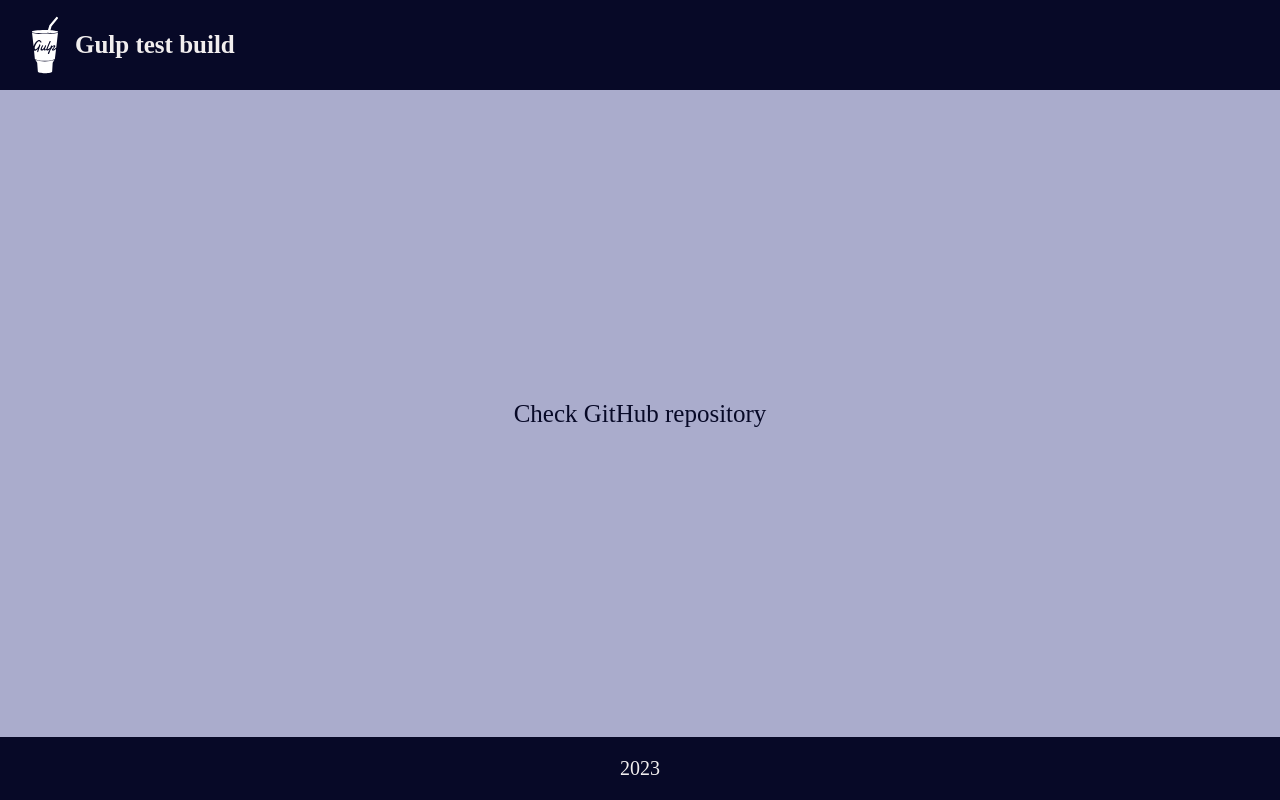
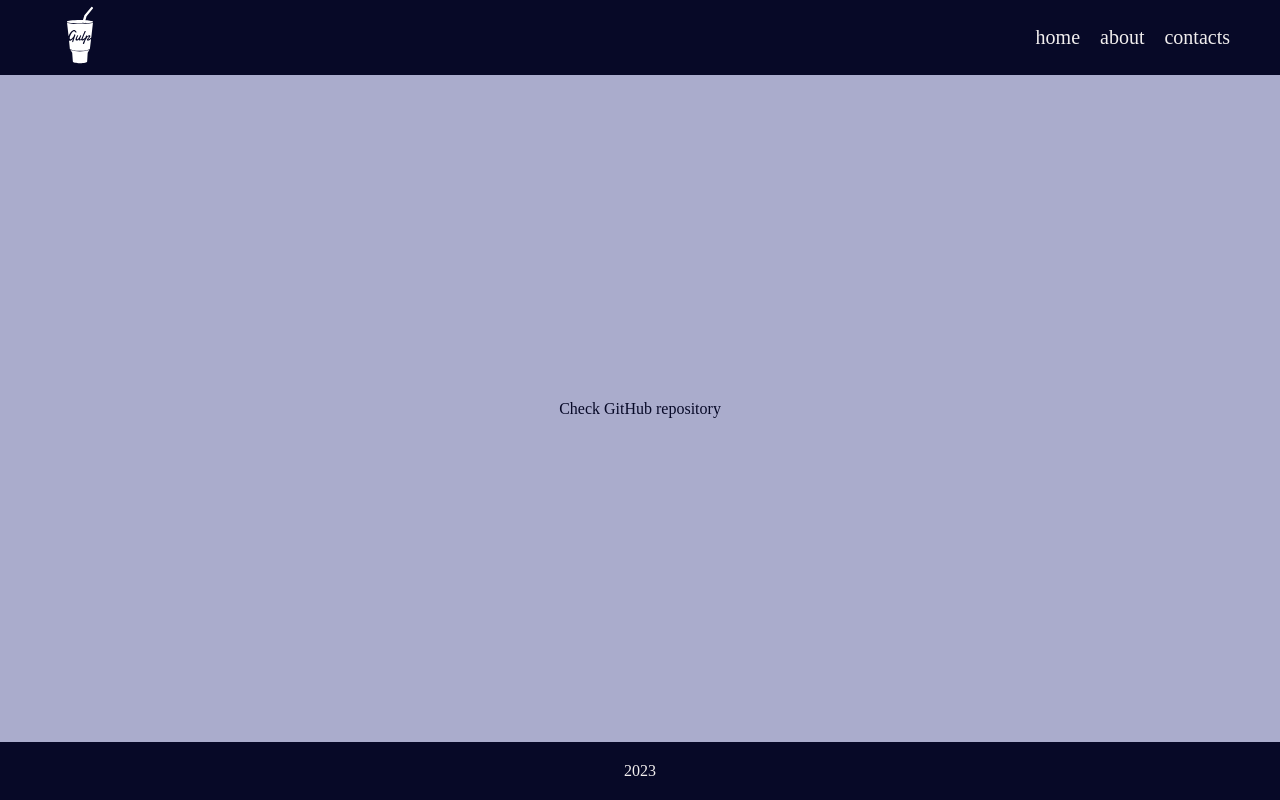
Before and after one commit to RainbowIsPerfect/gulp-build, a website: page src/index.html in a window 1280 px wide. Drawn offline with nearby package versions, Linux system fonts and the light colour scheme; files that its build step writes are made by us from their sources; a web font is replaced by a local one.

Commit message:
ts added

```diff
--- /dev/null
+++ b/src/components/footer.html
@@ -0,0 +1,5 @@
+<footer class="footer">
+    <div class="container">
+        <p class="footer__text">2023</p>
+    </div>
+</footer>
--- /dev/null
+++ b/src/components/header.html
@@ -0,0 +1,70 @@
+<header class="header">
+    <div class="container">
+        <nav class="header__nav">
+            <a class="header__logo" href="#">
+                <svg class="header__logo-img" width="60px" height="60px" viewBox="0 0 32 32" fill="#fff" xmlns="http://www.w3.org/2000/svg">
+                    <path
+                        d="M 22.154297 1 C 22.113531 1.0015781 22.081797 1.0129531 22.060547 1.0332031 L 18.345703 5.4453125 L 17.587891 8.0507812
+                        C 17.072891 8.0337813 16.541094 8.0273438 15.996094 8.0273438 C 12.135094 8.0273437 9 8.4363594 9 8.9433594 C 9 10.153359 22.990234
+                        10.153359 22.990234 8.9433594 C 22.990234 8.5683594 21.315391 8.2515625 18.900391 8.1015625 L 19.5 5.9570312 L 22.974609 1.7773438
+                        L 22.980469 1.7714844 C 23.058469 1.6904844 22.906203 1.447375 22.658203 1.234375 C 22.472203 1.073875 22.276594 0.99526563 22.154297
+                        1 z M 17.302734 9.0761719 L 17.289062 9.1171875 C 17.283062 9.1221875 17.283203 9.1287656 17.283203 9.1347656 C 17.283203 9.2097656
+                        17.586078 9.2714844 17.955078 9.2714844 C 18.324078 9.2714844 18.628906 9.2097656 18.628906 9.1347656 L 18.640625 9.0878906 C 18.737625
+                        9.1228906 18.791016 9.1629844 18.791016 9.2089844 C 18.791016 9.3299844 18.416219 9.4288281 17.949219 9.4238281 C 17.495219 9.4238281
+                        17.119141 9.3319375 17.119141 9.2109375 C 17.119141 9.1589375 17.193734 9.1111719 17.302734 9.0761719 z M 22.912109 9.4199219 C 21.061109
+                        10.406922 10.949797 10.413594 9.0917969 9.4335938 L 9.9140625 16.666016 C 10.271062 15.513016 11.173938 13.956375 12.335938 13.484375
+                        C 12.716938 13.328375 13.103797 13.329109 13.466797 13.537109 C 13.781797 13.710109 14.048125 14.072797 14.078125 14.216797 C 14.151125
+                        14.591797 13.957641 14.740234 13.806641 14.740234 C 13.624641 14.740234 13.485531 14.476312 13.394531 14.320312 C 13.146531 13.899313
+                        12.771094 13.881203 12.371094 14.158203 C 11.953094 14.446203 11.589938 14.930563 11.335938 15.351562 C 11.026938 15.858562 10.766375
+                        16.417563 10.609375 16.976562 C 10.518375 17.299563 10.435219 17.817047 10.574219 18.123047 C 10.635219 18.250047 10.725094 18.330078
+                        10.871094 18.330078 C 11.174094 18.330078 11.614172 17.950047 11.826172 17.748047 C 12.098172 17.489047 12.449031 17.085172 12.582031
+                        16.826172 L 12.898438 15.933594 C 13.055438 15.541594 13.496094 15.610594 13.496094 15.933594 C 13.496094 16.521594 13.273578 16.717594
+                        12.892578 17.933594 C 12.541578 19.057594 12.431641 19.421875 12.431641 19.421875 C 12.389641 19.582875 12.225781 19.853516 12.050781
+                        19.853516 C 11.977781 19.853516 11.924531 19.829203 11.894531 19.783203 C 11.833531 19.702203 11.839703 19.479875 11.845703 19.421875
+                        C 11.857703 19.237875 12.226109 18.14175 12.287109 17.96875 C 12.166109 18.09575 12.039391 18.223609 11.900391 18.349609 C 11.573391
+                        18.643609 11.047609 19.029297 10.599609 19.029297 C 10.393609 19.029297 10.261766 18.976625 10.134766 18.890625 L 10.59375 23.478516
+                        C 10.71475 23.766516 12.966641 24.464844 15.931641 24.464844 C 18.902641 24.464844 21.152578 23.761516 21.267578 23.478516 L 21.927734 18.027344
+                        C 21.582734 18.327344 21.184188 18.696859 20.742188 18.880859 C 20.415187 19.013859 19.689453 19.098781 19.689453 18.550781 C 19.689453 18.250781
+                        20.240547 17.6985 20.560547 17.3125 C 20.645547 17.2145 20.84375 16.972703 20.84375 16.845703 C 20.84375 16.678703 20.481719 16.717281 20.136719
+                        16.988281 C 19.942719 17.144281 19.760375 17.352828 19.609375 17.548828 C 19.349375 17.894828 19.210703 18.193406 19.095703 18.441406 C 18.720703
+                        19.259406 18.847922 18.936984 18.544922 19.708984 C 18.241922 20.475984 18.291469 20.388625 18.230469 20.515625 C 18.176469 20.625625 18.097281
+                        20.718391 17.988281 20.775391 C 17.873281 20.833391 17.716141 20.826812 17.619141 20.757812 C 17.565141 20.722812 17.539062 20.647922 17.539062
+                        20.544922 C 17.539062 20.492922 17.546594 20.440672 17.558594 20.388672 C 17.649594 20.036672 18.030797 19.346109 18.466797 18.412109 C 18.563797
+                        18.199109 18.526672 18.262297 18.513672 18.279297 C 18.138672 18.625297 17.853578 18.792766 17.642578 18.884766 C 17.291578 19.034766 16.855625
+                        19.034438 16.765625 18.648438 C 16.759625 18.625438 16.759906 18.601125 16.753906 18.578125 C 16.039906 19.108125 15.283922 19.252328 15.544922
+                        18.111328 C 15.266922 18.584328 14.7815 18.970703 14.1875 18.970703 C 13.9395 18.970703 13.757969 18.890734 13.667969 18.677734 C 13.528969 18.360734
+                        13.746312 17.817688 13.945312 17.304688 C 14.048312 17.045687 14.188953 16.734094 14.376953 16.371094 C 14.473953 16.175094 14.629937 16.059328
+                        14.835938 16.111328 C 14.871937 16.123328 14.903594 16.135344 14.933594 16.152344 C 15.090594 16.256344 15.030172 16.410406 14.951172 16.566406
+                        C 14.721172 16.998406 14.521672 17.315625 14.388672 17.765625 C 14.334672 17.955625 14.266516 18.285156 14.478516 18.285156 C 14.623516 18.285156
+                        14.762484 18.238484 14.896484 18.146484 C 15.174484 17.950484 15.398359 17.657141 15.568359 17.369141 C 15.689359 17.162141 15.835203 16.891156
+                        15.908203 16.660156 C 15.938203 16.562156 15.975578 16.469813 16.017578 16.382812 C 16.084578 16.238813 16.174031 16.089844 16.332031 16.089844
+                        C 16.411031 16.089844 16.476391 16.118781 16.525391 16.175781 C 16.628391 16.302781 16.605781 16.433266 16.550781 16.572266 C 16.429781 16.895266
+                        16.266813 17.184156 16.132812 17.535156 C 16.053812 17.737156 15.96875 17.995984 15.96875 18.208984 C 15.96875 18.404984 16.192859 18.358344
+                        16.380859 18.277344 C 16.525859 18.214344 16.670969 18.117531 16.792969 18.019531 C 16.865969 17.737531 16.846625 17.799891 18.390625 14.087891
+                        C 18.469625 13.897891 18.614766 13.816406 18.759766 13.816406 C 18.832766 13.816406 18.892125 13.840859 18.953125 13.880859 C 19.056125 13.955859
+                        19.057625 14.115328 19.015625 14.236328 C 18.973625 14.346328 18.978187 14.311797 18.742188 14.841797 C 18.427187 15.538797 18.222359 16.041641
+                        17.943359 16.681641 C 17.828359 16.946641 17.477969 17.770797 17.417969 17.966797 C 17.381969 18.093797 17.338516 18.300781 17.478516 18.300781
+                        C 17.805516 18.300781 18.646953 17.545312 18.876953 17.320312 C 18.888953 17.303313 18.907641 17.297156 18.931641 17.285156 C 18.967641 17.175156
+                        19.003203 17.07275 19.033203 16.96875 C 19.118203 16.74975 19.197469 16.494406 19.355469 16.316406 C 19.403469 16.258406 19.457578 16.224609
+                        19.517578 16.224609 C 19.686578 16.224609 19.771484 16.293078 19.771484 16.455078 C 19.771484 16.518078 19.730078 16.7495 19.705078 16.8125 C
+                        19.790078 16.7265 19.879563 16.640688 19.976562 16.554688 C 20.884563 15.753687 21.53125 16.162406 21.53125 16.566406 C 21.53125 16.992406
+                        20.993266 17.585062 20.697266 17.914062 C 20.600266 18.024062 20.400531 18.225203 20.394531 18.283203 C 20.394531 18.358203 20.448344 18.388672
+                        20.527344 18.388672 C 20.648344 18.388672 20.914719 18.186188 21.011719 18.117188 C 21.314719 17.892187 21.724625 17.546688 22.015625 17.304688
+                        L 22.912109 9.4199219 z M 10.929688 24.03125 L 11.832031 25.496094 L 12.183594 30.072266 C 12.183594 30.585266 13.895953 31 16.001953 31 C 18.107953
+                        31 19.820312 30.585266 19.820312 30.072266 L 20.099609 25.449219 L 20.951172 24.03125 C 18.554172 24.99425 13.423687 25.02825 10.929688 24.03125 z" />
+                </svg>
+            </a>
+            <ul class="header__list">
+                <li class="header__item">
+                    <a class="header__item-link" href="#">home</a>
+                </li>
+                <li class="header__item">
+                    <a class="header__item-link" href="#">about</a>
+                </li>
+                <li class="header__item">
+                    <a class="header__item-link" href="#">contacts</a>
+                </li>
+            </ul>
+        </nav>
+    </div>
+</header>
--- /dev/null
+++ b/src/components/main.html
@@ -0,0 +1,7 @@
+<main class="main">
+    <div class="container">
+        <a class="main__link" href="https://github.com/RainbowIsPerfect/gulp-build-v1" target="_blank">
+            Check GitHub repository
+        </a>
+    </div>
+</main>
--- a/src/includes/footer.html
+++ /dev/null
@@ -1,3 +0,0 @@
-<footer class="footer">
-    <p class="footer__text">2023</p>
-</footer>
--- a/src/includes/header.html
+++ /dev/null
@@ -1,4 +0,0 @@
-<header class="header">
-    <img class="header__logo" src="img/logo.svg" alt="">
-    <h1 class="header__heading">Gulp test build</h1>
-</header>
--- a/src/index.html
+++ b/src/index.html
@@ -11,14 +11,11 @@
 
 <body>
     <div class="wrapper">
-        @@include('includes/header.html')
-        <main class="main">
-            <a class="main__link" href="https://github.com/RainbowIsPerfect/gulp-build-v1"
-                target="_blank">Check GitHub repository</a>
-        </main>
-        @@include('includes/footer.html')
+        @@include('components/header.html')
+        @@include('components/main.html')
+        @@include('components/footer.html')
     </div>
-    <script src="js/main.js"></script>
+    <script src="scripts/main.min.js"></script>
 </body>
 
 </html>
--- a/src/scripts/main.js
+++ b/src/scripts/main.js
@@ -1,2 +1,2 @@
-console.log('Test');
-console.log('Test2');
+const generateTheString = (n) => n % 2 === 0 ? "a".repeat(n - 1) + "b" : "a".repeat(n);
+console.log(generateTheString(4));
--- /dev/null
+++ b/src/scripts/main.ts
@@ -0,0 +1,2 @@
+const generateTheString = (n: number): string => n % 2 === 0 ? "a".repeat(n - 1)+"b" : "a".repeat(n);
+console.log(generateTheString(4));
--- /dev/null
+++ b/src/styles/scss/components/_container.scss
@@ -0,0 +1,8 @@
+@use "../mixins" as *;
+@use "../variables" as *;
+
+.container {
+    max-width: 1200px;
+    margin: 0 auto;
+    padding: 0 10px;
+}
--- a/src/styles/scss/components/_footer.scss
+++ b/src/styles/scss/components/_footer.scss
@@ -1,6 +1,5 @@
 @use "../mixins" as *;
 @use "../variables" as *;
-
 
 .footer {
     @include flex(center, center);
--- a/src/styles/scss/components/_header.scss
+++ b/src/styles/scss/components/_header.scss
@@ -2,11 +2,50 @@
 @use "../variables" as *;
 
 .header {
-    @include flex(flex-start, center);
-    padding: rem(15);
+    @include fs(md);
     background-color: col(bg);
-    &__heading {
-        font-size: fs(lg);
+    &__nav {
+        @include flex(space-between, center);
+        padding: 5px 0;
+    }
+    &__list {
+        @include flex(false, center);
+        list-style: none;
+    }
+    &__item {
+        margin-right: 20px;
+        &:last-child {
+            margin-right: 0;
+        }
+    }
+    &__item-link {
         color: col(text);
+        text-decoration: none;
+        outline: transparent;
+        &:hover {
+            color: col(text-hover);
+        }
+        &:focus {
+            color: col(text-hover);
+        }
+    }
+    &__logo {
+        outline: transparent;
+        &:focus &-img {
+            fill: col(text-hover);
+        }
+    }
+    &__logo-img {
+        &:hover {
+            fill: col(text-hover);
+        }
     }
 }
+
+@media (max-width: mq(sm)){
+    .header{
+        &__item-link {
+            @include fs(sm);
+        }
+    }
+}
--- a/src/styles/scss/mixins/_functions.scss
+++ b/src/styles/scss/mixins/_functions.scss
@@ -14,7 +14,7 @@
 }
 
 // font map
-@function fs($key) {
+@function font($key) {
 	@if map-has-key($fonts , $key) {
 		$key: rem(map-get($fonts, $key));
 		@return $key;
@@ -24,6 +24,6 @@
 // breakpoint map
 @function mq($key) {
 	@if map-has-key($breakpoints , $key) {
-		@return map-get($breakpoints, rem($key));
+		@return map-get($breakpoints, $key) + px;
 	}
 }
--- a/src/styles/scss/variables/_breakpoints.scss
+++ b/src/styles/scss/variables/_breakpoints.scss
@@ -1,4 +1,4 @@
 $breakpoints: (
-    md: 998px,
-    sm: 500px,
+    md: 998,
+    sm: 500,
 )
--- a/src/styles/scss/variables/_colors.scss
+++ b/src/styles/scss/variables/_colors.scss
@@ -2,4 +2,5 @@ $colors: (
     bg: #070927,
     main-bg: #aaaccc,
     text: #f1eeee,
+    text-hover: #accdf1,
 );
--- a/src/styles/scss/variables/_font-size.scss
+++ b/src/styles/scss/variables/_font-size.scss
@@ -1,4 +1,5 @@
 $fonts: (
+    xlg: 30,
     lg: 25,
     md: 20,
     sm: 15,
--- a/src/styles/style.scss
+++ b/src/styles/style.scss
@@ -1,4 +1,5 @@
 @use "./scss/components/wrapper";
+@use "./scss/components/container";
 @use "./scss/components/header";
 @use "./scss/components/main";
 @use "./scss/components/footer";
```
Also changed, not shown: src/configs/tsconfig.json (added, +7 -0 lines), src/styles/scss/mixins/_mixins.scss (+7 -0 lines).
